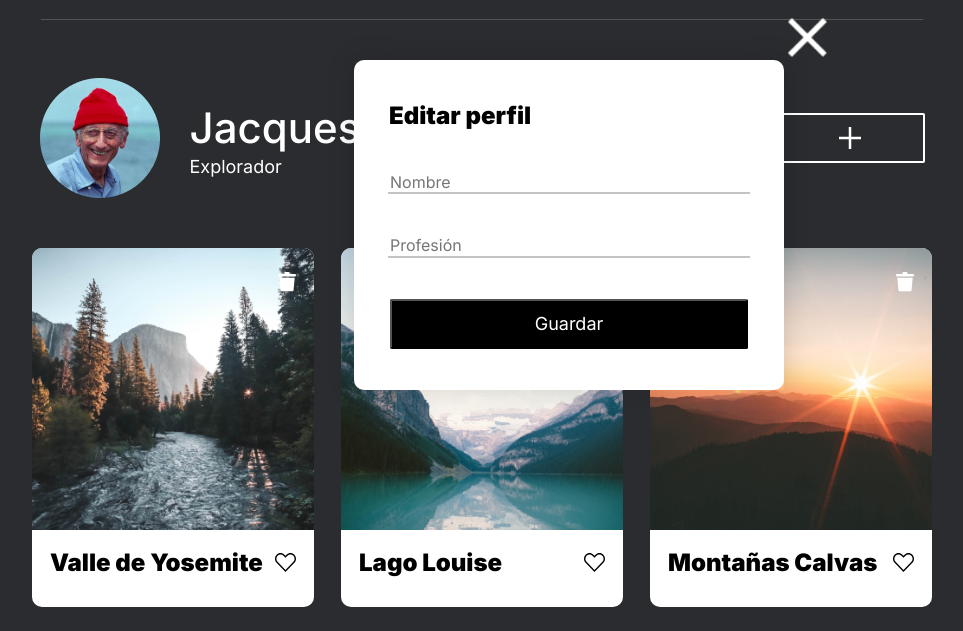
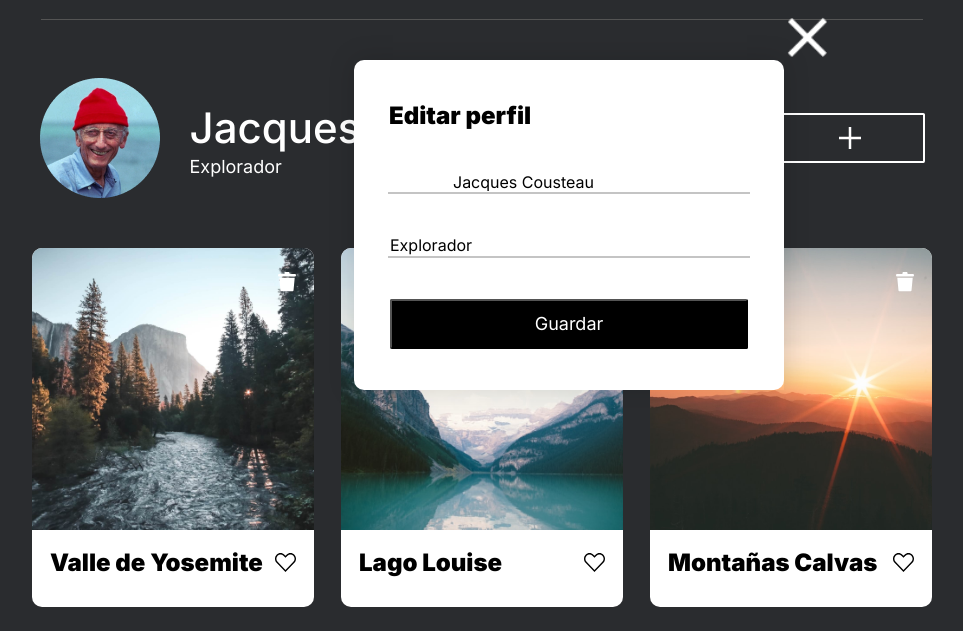
Before and after one commit to bpmoz/web_project_around, a plain HTML site: page index.html in a window 1280 px wide. Both pictures are taken after a click on the picture 748 px from the left and 231 px from the top of the page. Shown: the part 100-731 px from the top of the page, without its empty margins (158-1121 px from the left). Drawn offline with Linux system fonts and the light colour scheme.

Commit message:
correct form required

```diff
--- a/index.html
+++ b/index.html
@@ -25,7 +25,6 @@
             <h2 class="profile__info-name" id="profile-name">
               Jacques Cousteau
             </h2>
-
             <p class="profile__info-role" id="profile-role">Explorador</p>
           </div>
           <img
@@ -190,6 +189,7 @@
           placeholder="Nombre"
           class="popup__input"
           id="input-name"
+          required
         />
 
         <input
@@ -198,6 +198,7 @@
           placeholder="Profesión"
           class="popup__input"
           id="input-role"
+          required
         />
         <button type="submit" class="popup__btn">Guardar</button>
       </form>
--- a/scripts/index.js
+++ b/scripts/index.js
@@ -9,6 +9,8 @@ const profileCloseButton = document.querySelector(".popup__close-icon");
 
 function handleOpenProfile(evt) {
   popupProfile.classList.add("popup__open");
+  inputName.value = profileName.textContent;
+  inputRole.value = profileRole.textContent;
 }
 
 function handleCloseProfile() {
@@ -20,8 +22,8 @@ profileCloseButton.addEventListener("click", handleCloseProfile);
 profileButton.addEventListener("click", handleOpenProfile);
 
 formProfile.addEventListener("submit", function (evt) {
+  evt.preventDefault();
   profileName.textContent = inputName.value;
   profileRole.textContent = inputRole.value;
-  evt.preventDefault();
   handleCloseProfile();
 });
```
